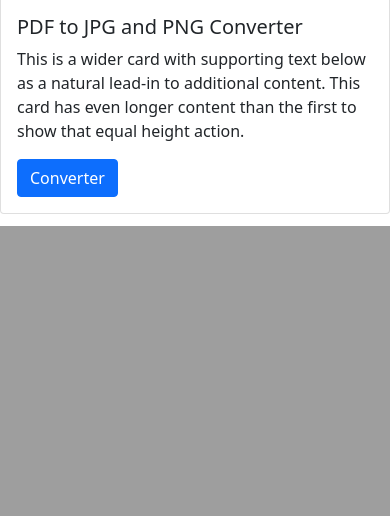
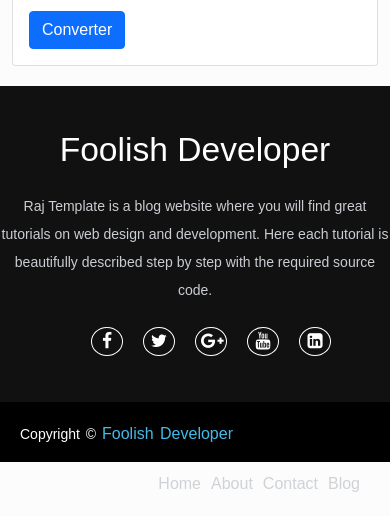
Before and after one commit to abhishekdubey1412/converter, a Django app: template templates/main.html in a window 390 px wide. Shown: the part 1259-1775 px from the top of the page. Before the commit the page ends 1485 px from the top, so only its background shows below. Run offline with Django 4.2, Linux system fonts and the light colour scheme; the template is opened without the code that fills it, so the values that code supplies are empty; some web fonts are replaced.

Commit message:
write footer, header and main html files and modified css files

```diff
--- a/converter/settings.py
+++ b/converter/settings.py
@@ -54,7 +54,7 @@ ROOT_URLCONF = 'converter.urls'
 TEMPLATES = [
     {
         'BACKEND': 'django.template.backends.django.DjangoTemplates',
-        'DIRS': [],
+        'DIRS': [BASE_DIR, "templates"],
         'APP_DIRS': True,
         'OPTIONS': {
             'context_processors': [
@@ -121,3 +121,7 @@ STATIC_URL = 'static/'
 # https://docs.djangoproject.com/en/4.2/ref/settings/#default-auto-field
 
 DEFAULT_AUTO_FIELD = 'django.db.models.BigAutoField'
+
+STATICFILES_DIRS = [
+    BASE_DIR / "static",
+]
--- a/converter/urls.py
+++ b/converter/urls.py
@@ -16,7 +16,9 @@ Including another URLconf
 """
 from django.contrib import admin
 from django.urls import path
+from converter import views
 
 urlpatterns = [
     path('admin/', admin.site.urls),
+    path("", views.Home)
 ]
--- a/converter/views.py
+++ b/converter/views.py
@@ -3,3 +3,6 @@ from django.shortcuts import render
 
 def aboutUS(request):
     return HttpResponse("<h1>Hello About</h1>")
+
+def Home(request):
+    return render(request, "main.html")
--- /dev/null
+++ b/static/footer.css
@@ -0,0 +1,126 @@
+body {
+    background: #fcfcfc;
+    font-family: sans-serif;
+}
+
+footer {
+    bottom: 0;
+    left: 0;
+    right: 0;
+    background: #111;
+    height: auto;
+    width: 100%;
+    padding-top: 40px;
+    margin-top: 20px;
+    color: #fff;
+}
+
+.footer-content {
+    display: flex;
+    align-items: center;
+    justify-content: center;
+    flex-direction: column;
+    text-align: center;
+}
+
+.footer-content h3 {
+    font-size: 2.1rem;
+    font-weight: 500;
+    text-transform: capitalize;
+    line-height: 3rem;
+}
+
+.footer-content p {
+    max-width: 500px;
+    margin: 10px auto;
+    line-height: 28px;
+    font-size: 14px;
+    color: #cacdd2;
+}
+
+.socials {
+    list-style: none;
+    display: flex;
+    align-items: center;
+    justify-content: center;
+    margin: 1rem 0 3rem 0;
+}
+
+.socials li {
+    margin: 0 10px;
+}
+
+.socials a {
+    text-decoration: none;
+    color: #fff;
+    border: 1.1px solid white;
+    padding: 5px;
+    border-radius: 50%;
+}
+
+.socials a i {
+    font-size: 1.1rem;
+    width: 20px;
+    transition: color .4s ease;
+}
+
+.socials a:hover i {
+    color: aqua;
+}
+
+.footer-bottom {
+    background: #000;
+    width: 100%;
+    padding: 20px;
+    padding-bottom: 40px;
+    text-align: center;
+}
+
+.footer-bottom p {
+    float: left;
+    font-size: 14px;
+    word-spacing: 2px;
+    text-transform: capitalize;
+}
+
+.footer-bottom p a {
+    color: #44bae8;
+    font-size: 16px;
+    text-decoration: none;
+}
+
+.footer-bottom span {
+    text-transform: uppercase;
+    opacity: .4;
+    font-weight: 200;
+}
+
+.footer-menu {
+    float: right;
+}
+
+.footer-menu ul {
+    display: flex;
+}
+
+.footer-menu ul li {
+    padding-right: 10px;
+    display: block;
+}
+
+.footer-menu ul li a {
+    color: #cfd2d6;
+    text-decoration: none;
+}
+
+.footer-menu ul li a:hover {
+    color: #27bcda;
+}
+
+@media (max-width:500px) {
+    .footer-menu ul {
+        display: flex;
+        margin-top: 10px;
+        margin-bottom: 20px;
+    }
+}
--- a/static/resp-nav.css
+++ b/static/header.css
@@ -8,18 +8,23 @@
 
 header{
 	background: black;
+	width: 100%;
 }
 
-li{
+.navba ul{
+	margin-top: auto;
+}
+
+.nav-menu ul li{
 	list-style: none;
 }
 
-a{
+.navba a{
 	color: white;
 	text-decoration: none;
 }
 
-.navbar{
+.navba{
 	min-height: 70px;
 	display: flex;
 	justify-content: space-between;
@@ -27,23 +32,23 @@ a{
 	padding: 0 24px;
 }
 
-.nav-menu{
+.navba .nav-menu{
 	display: flex;
 	justify-content: space-between;
 	align-items: center;
 	gap: 60px;
 }
 
-.nav-branding{
+.navba .nav-branding{
 	font-size: 2rem;
 }
 
-.nav-link{
+.navba .nav-link{
 	font-family: 'Arima', cursive;
 	transition: 0.7s ease;
 }
 
-.nav-link:hover{
+.navba .nav-link:hover{
 	color: orange;
 }
 
@@ -82,8 +87,9 @@ a{
 	.nav-menu{
 		position: fixed;
 		left: -100%;
+		z-index: 1000;
 		top: 70px;
-		gap: 0;
+		gap: 0 !important;
 		flex-direction: column;
 		background-color: black;
 		width: 100%;
--- a/static/main.css
+++ b/static/main.css
@@ -0,0 +1,3 @@
+.card-group{
+	margin-top: 20px;
+}
--- a/templates/footer.html
+++ b/templates/footer.html
@@ -1,15 +1,26 @@
-<!DOCTYPE html>
-<html>
-    <head>
-        <meta charset="utf-8">
-        <meta http-equiv="X-UA-Compatible" content="IE=edge">
-        <title>Image Converter</title>
-        <meta name="description" content="">
-        <meta name="viewport" content="width=device-width, initial-scale=1">
-        <link rel="stylesheet" href="">
-    </head>
-    <body>
-
-        <script src="" async defer></script>
-    </body>
+    <footer>
+        <div class="footer-content">
+            <h3>Foolish Developer</h3>
+            <p>Raj Template is a blog website where you will find great tutorials on web design and development. Here each tutorial is beautifully described step by step with the required source code.</p>
+            <ul class="socials">
+                <li><a href="#"><i class="fa fa-facebook"></i></a></li>
+                <li><a href="#"><i class="fa fa-twitter"></i></a></li>
+                <li><a href="#"><i class="fa fa-google-plus"></i></a></li>
+                <li><a href="#"><i class="fa fa-youtube"></i></a></li>
+                <li><a href="#"><i class="fa fa-linkedin-square"></i></a></li>
+            </ul>
+        </div>
+        <div class="footer-bottom">
+            <p>copyright &copy; <a href="#">Foolish Developer</a>  </p>
+                    <div class="footer-menu">
+                      <ul class="f-menu">
+                        <li><a href="">Home</a></li>
+                        <li><a href="">About</a></li>
+                        <li><a href="">Contact</a></li>
+                        <li><a href="">Blog</a></li>
+                      </ul>
+                    </div>
+        </div>
+    </footer>
+</body>
 </html>
--- a/templates/header.html
+++ b/templates/header.html
@@ -3,13 +3,38 @@
     <head>
         <meta charset="utf-8">
         <meta http-equiv="X-UA-Compatible" content="IE=edge">
-        <title>Image Converter</title>
+        <title>Responsive Navigation Bar</title>
         <meta name="description" content="">
         <meta name="viewport" content="width=device-width, initial-scale=1">
-        <link rel="stylesheet" href="">
+        <link href="https://cdn.jsdelivr.net/npm/bootstrap@5.0.2/dist/css/bootstrap.min.css" rel="stylesheet"
+		integrity="sha384-EVSTQN3/azprG1Anm3QDgpJLIm9Nao0Yz1ztcQTwFspd3yD65VohhpuuCOmLASjC" crossorigin="anonymous">
+        <link rel="stylesheet" type="text/css" href="/static/header.css">
+        <link rel="stylesheet" type="text/css" href="/static/footer.css">
+        <link rel="stylesheet" type="text/css" href="/static/main.css">
+        <link rel="stylesheet" href="https://stackpath.bootstrapcdn.com/font-awesome/4.7.0/css/font-awesome.min.css">
+        <script type="text/javascript" src="/static/header.js" async defer></script>
     </head>
     <body>
+        <header>
+            <nav class="navba">
+                <a href="#" class="nav-branding">Logitech</a>
 
-        <script src="" async defer></script>
-    </body>
-</html>
+                <ul class="nav-menu">
+                    <li class="nav-item">
+                        <a href="#" class="nav-link">Home</a>
+                    </li>
+                    <li class="nav-item">
+                        <a href="#" class="nav-link">About</a>
+                    </li>
+                    <li class="nav-item">
+                        <a href="#" class="nav-link">Contact</a>
+                    </li>
+                </ul>
+
+                <div class="hamburger">
+                    <span class="bar"></span>
+                    <span class="bar"></span>
+                    <span class="bar"></span>
+                </div>
+            </nav>
+        </header>
--- a/templates/main.html
+++ b/templates/main.html
@@ -1,18 +1,8 @@
-<!DOCTYPE html>
-<html>
-
-<head>
-  <meta charset="utf-8">
-  <meta name="viewport" content="width=device-width, initial-scale=1">
-  <link href="https://cdn.jsdelivr.net/npm/bootstrap@5.0.2/dist/css/bootstrap.min.css" rel="stylesheet"
-    integrity="sha384-EVSTQN3/azprG1Anm3QDgpJLIm9Nao0Yz1ztcQTwFspd3yD65VohhpuuCOmLASjC" crossorigin="anonymous">
-  <title></title>
-</head>
-
-<body>
+{% include "header.html" %}
+<div class="container-lg">
   <div class="card-group">
     <div class="card">
-      <img src="yt_down.jpg" class="card-img-top" alt="Youtube Downloader">
+      <img src="/static/Image/yt_down.jpg" class="card-img-top" alt="Youtube Downloader">
       <div class="card-body">
         <h5 class="card-title">Youtube Downloader</h5>
         <p class="card-text">This is a wider card with supporting text below as a natural lead-in to additional content.
@@ -23,7 +13,7 @@
       </div>
     </div>
     <div class="card">
-      <img src="jpg-to-png.jpg" class="card-img-top" alt="JPG to PNG Converter">
+      <img src="/static/Image/jpg-to-png.jpg" class="card-img-top" alt="JPG to PNG Converter">
       <div class="card-body">
         <h5 class="card-title">JPG to PNG Converter</h5>
         <p class="card-text">This card has supporting text below as a natural lead-in to additional content.</p>
@@ -33,17 +23,18 @@
       </div>
     </div>
     <div class="card">
-      <img src="Convert-PDF-to-JPEG-and-PNG.png" class="card-img-top" alt="">
+      <img src="/static/Image/Convert-PDF-to-JPEG-and-PNG.png" class="card-img-top" alt="">
       <div class="card-body">
         <h5 class="card-title">PDF to JPG and PNG Converter</h5>
         <p class="card-text">This is a wider card with supporting text below as a natural lead-in to additional content.
-          This card has even longer content than the first to show that equal height action.</p>
+          This card has even longer content than the first to show that.</p>
         <a href='pdf_to_jpg.html' target="_blank">
           <button type="button" class="btn btn-primary">Converter</button>
         </a>
       </div>
     </div>
   </div>
+</div>
+{% include "footer.html" %}
 </body>
-
 </html>
```
Also changed, not shown: templates/resp-nav.html (deleted, +0 -36 lines), static/Image/Convert-PDF-to-JPEG-and-PNG.png (renamed from media/Image/Convert-PDF-to-JPEG-and-PNG.png), static/Image/jpg-to-png.jpg (renamed from media/Image/jpg-to-png.jpg), static/Image/jpg-to-png.webp (renamed from media/Image/jpg-to-png.webp), static/Image/thumbnail.png (renamed from media/Image/thumbnail.png), static/Image/yt_down.jpg (renamed from media/Image/yt_down.jpg), static/header.js (renamed from static/resp-nav.js).
